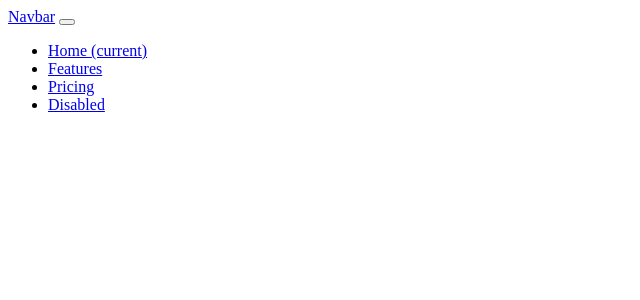
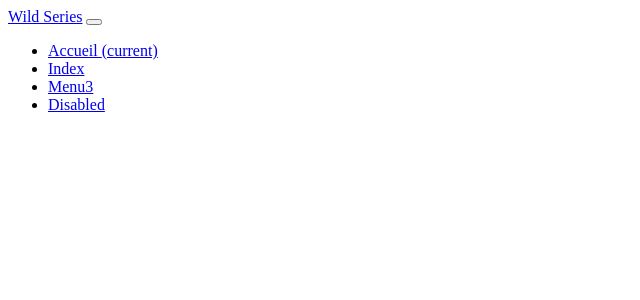
Before and after one commit to Justine-Ginestou/symfony, a Symfony app: template templates/base.html.twig in a window 1280 px wide. Shown: the top 300 px of the page, without its empty margins (0-640 px from the left). Run offline with Twig, Linux system fonts and the light colour scheme; the template is opened without the code that fills it, so the values that code supplies are empty; some libraries are stand-ins or nearby versions.

Commit message:
quêtes 4

```diff
--- a/assets/js/app.js
+++ b/assets/js/app.js
@@ -10,5 +10,8 @@ import '../css/app.scss';
 
 // Need jQuery? Install it with "yarn add jquery", then uncomment to import it.
 // import $ from 'jquery';
-
+require('jquery');
+// this "modifies" the jquery module: adding behavior to it
+// the bootstrap module doesn't export/return anything
+require('bootstrap');
 console.log('Hello Webpack Encore! Edit me in assets/js/app.js');
--- a/src/Controller/WildController.php
+++ b/src/Controller/WildController.php
@@ -13,6 +13,6 @@ class WildController extends AbstractController
      */
     public function index(): Response
     {
-        return $this->render('wild/home.html.twig', ['website' => 'wild series']);
+        return $this->render('wild/home.html.twig', ['website' => 'Wild Series']);
     }
 }
--- a/templates/base.html.twig
+++ b/templates/base.html.twig
@@ -2,7 +2,7 @@
 <html>
     <head>
         <meta charset="UTF-8">
-        <title>{% block title %}Welcome!{% endblock %}</title>
+        <title>{% block title %}Welcome !{% endblock %}</title>
         {% block stylesheets %}{{ encore_entry_link_tags('app') }}{% endblock %}
     </head>
     <body>
--- a/templates/wild/navbar.html.twig
+++ b/templates/wild/navbar.html.twig
@@ -1,20 +1,20 @@
 
 {% block navbar %}
-    <nav class="navbar navbar-expand-lg navbar-light bg-light">
-        <a class="navbar-brand" href="#">Navbar</a>
+    <nav class="navbar navbar-expand-lg navbar-light navBar">
+        <a class="navbar-brand navBar" href="/">Wild Series</a>
         <button class="navbar-toggler" type="button" data-toggle="collapse" data-target="#navbarNav" aria-controls="navbarNav" aria-expanded="false" aria-label="Toggle navigation">
             <span class="navbar-toggler-icon"></span>
         </button>
-        <div class="collapse navbar-collapse" id="navbarNav">
+        <div class="collapse navbar-collapse navBar" id="navbarNav">
             <ul class="navbar-nav">
                 <li class="nav-item active">
-                    <a class="nav-link" href="/">Home <span class="sr-only">(current)</span></a>
+                    <a class="nav-link" href="/">Accueil <span class="sr-only">(current)</span></a>
                 </li>
                 <li class="nav-item">
-                    <a class="nav-link" href="#">Features</a>
+                    <a class="nav-link" href="/wild">Index</a>
                 </li>
                 <li class="nav-item">
-                    <a class="nav-link" href="#">Pricing</a>
+                    <a class="nav-link" href="#">Menu3</a>
                 </li>
                 <li class="nav-item">
                     <a class="nav-link disabled" href="#">Disabled</a>
```
Also changed, not shown: assets/css/app.scss (+12 -5 lines).
